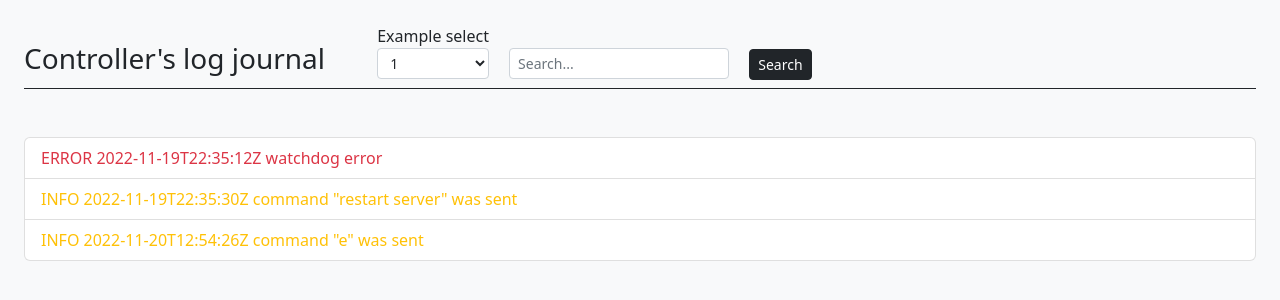
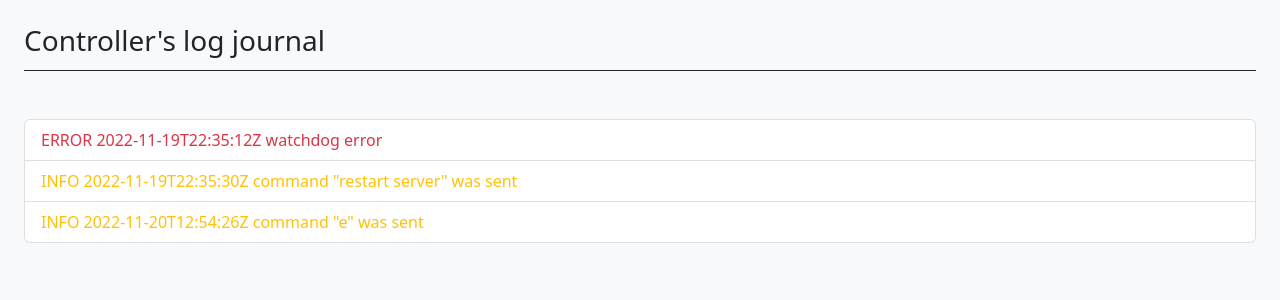
Before and after one commit to kstamax/dyplom_http_server, a Django app: page /clogs in a window 1280 px wide. Shown: the part 56-356 px from the top of the page. Run offline with Django 4.2, Linux system fonts and the light colour scheme; a user stored in the database is signed in; data comes from the database, SQL or seed files in the repository; both versions use the stored data as it was after the commit; data that the repository does not hold is empty.

Commit message:
design fix

```diff
--- a/control/main/templates/main/base.html
+++ b/control/main/templates/main/base.html
@@ -4,7 +4,7 @@
   <head>
     <meta charset="utf-8">
     <meta name="viewport" content="width=device-width, initial-scale=1">
-    <title>Bootstrap demo</title>
+    <title>ESP8266</title>
     <link href="https://cdn.jsdelivr.net/npm/bootstrap@5.2.2/dist/css/bootstrap.min.css" rel="stylesheet" integrity="sha384-Zenh87qX5JnK2Jl0vWa8Ck2rdkQ2Bzep5IDxbcnCeuOxjzrPF/et3URy9Bv1WTRi" crossorigin="anonymous">
     <link rel="stylesheet" type="text/css" href="{% static 'main/header_style.css' %}">
     {% block style %}{% endblock style %}
--- a/control/main/templates/main/c_logs.html
+++ b/control/main/templates/main/c_logs.html
@@ -3,22 +3,6 @@
 {% block content %}
 <div class="border-bottom border-dark mb-5 pb-1">
     <h3 class="text-dark d-inline-block me-5">Controller's log journal</h3>
-    <form class="d-inline-block">
-        <div class="form-group d-inline-block">
-            <label for="exampleFormControlSelect1">Example select</label>
-            <select class="form-control form-control-sm" id="exampleFormControlSelect1">
-            <option>1</option>
-            <option>2</option>
-            <option>3</option>
-            <option>4</option>
-            <option>5</option>
-            </select>
-        </div>
-        <div class="form-group d-inline-block mx-3">
-            <input class="form-control form-control-sm" type="search" placeholder="Search..." aria-label="Search">
-        </div>
-        <button type="button" class="btn btn-dark btn-sm">Search</button>
-    </form>
 </div>
 <ul class="list-group" id="itemsList">
 </ul>
```
Also changed, not shown: control/main/templates/main/index.html (+0 -13 lines), control/db.sqlite3.
